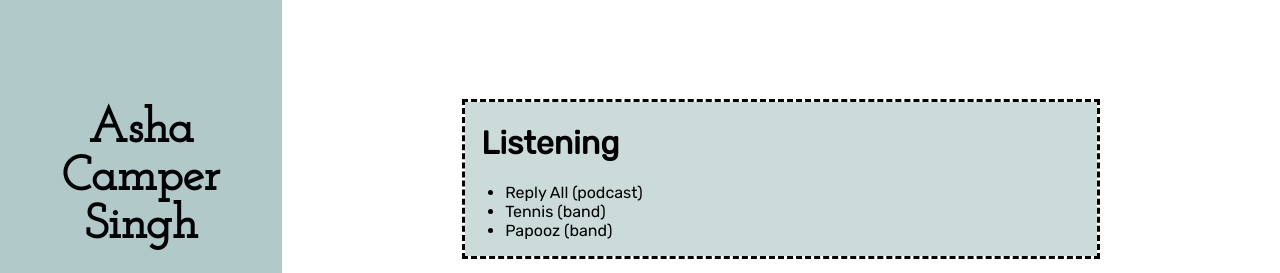
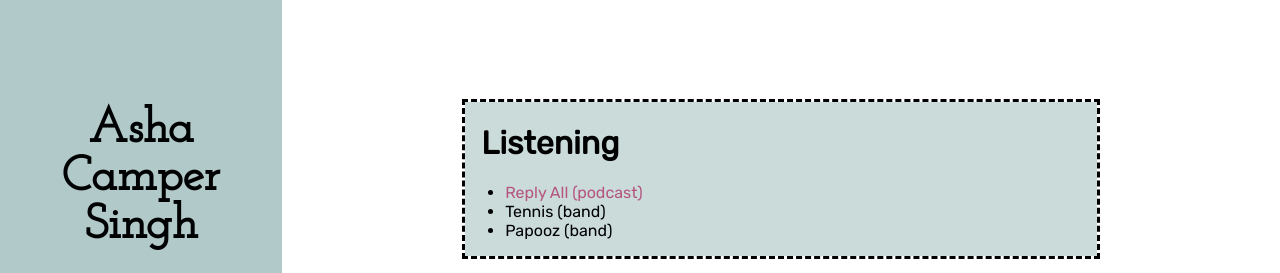
Before and after one commit to ashacs/ashacs.github.io, a React (Create React App) app: page /interests in a window 1280 px wide. In both pictures the pointer is over the link "Reply All (podcast)". Shown: the top 273 px of the page. Built offline with nearby package versions, Linux system fonts and the light colour scheme; a web font is replaced by a local one.

Commit message:
Hover effect on interest item links

```diff
--- a/src/Components/Card/index.scss
+++ b/src/Components/Card/index.scss
@@ -5,6 +5,10 @@
   outline: .2rem dashed black;
   max-width: 80%;
   width: 70%;
+
+  a:hover {
+    color: $brand-color_pink_dark;
+  }
 }
 
 .card-title {
```
